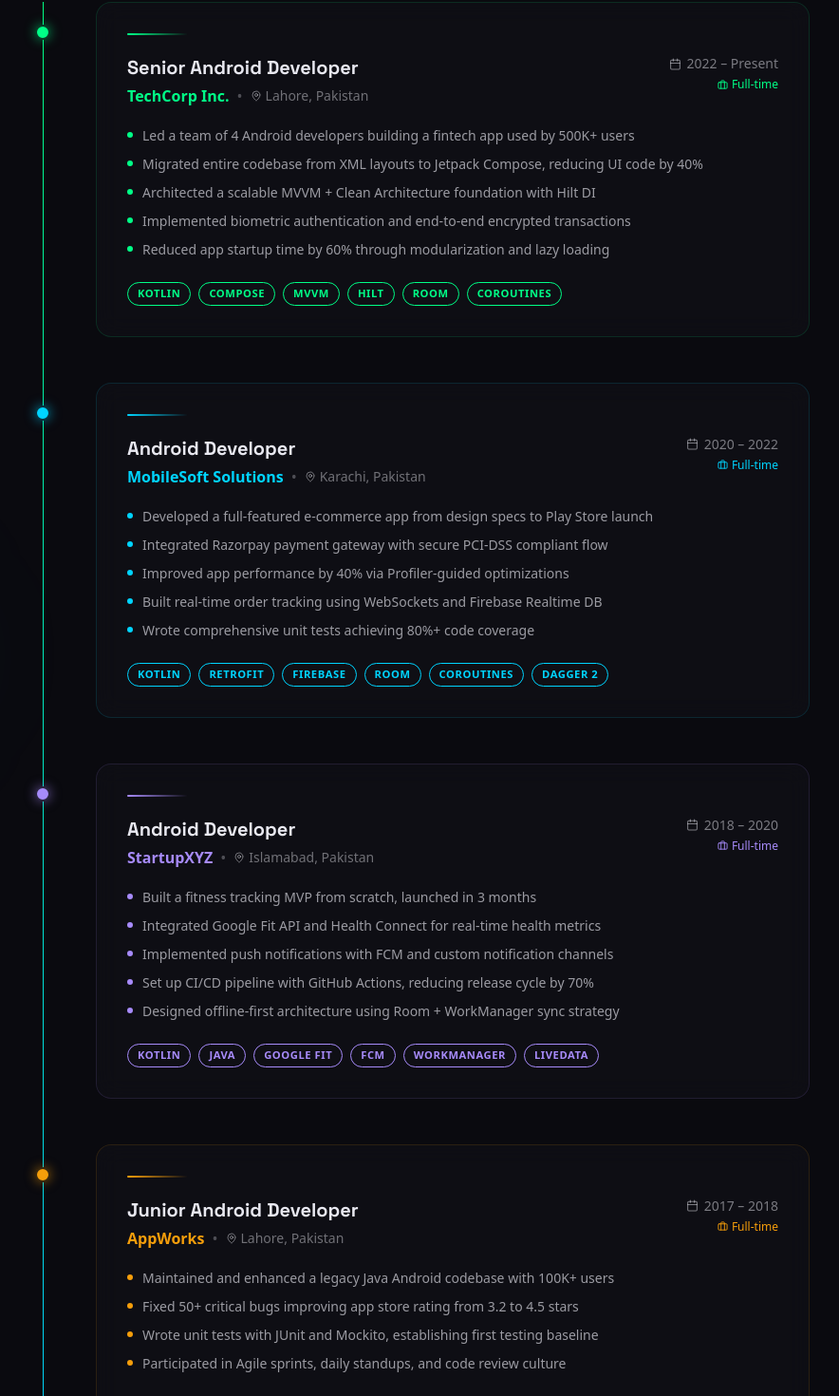
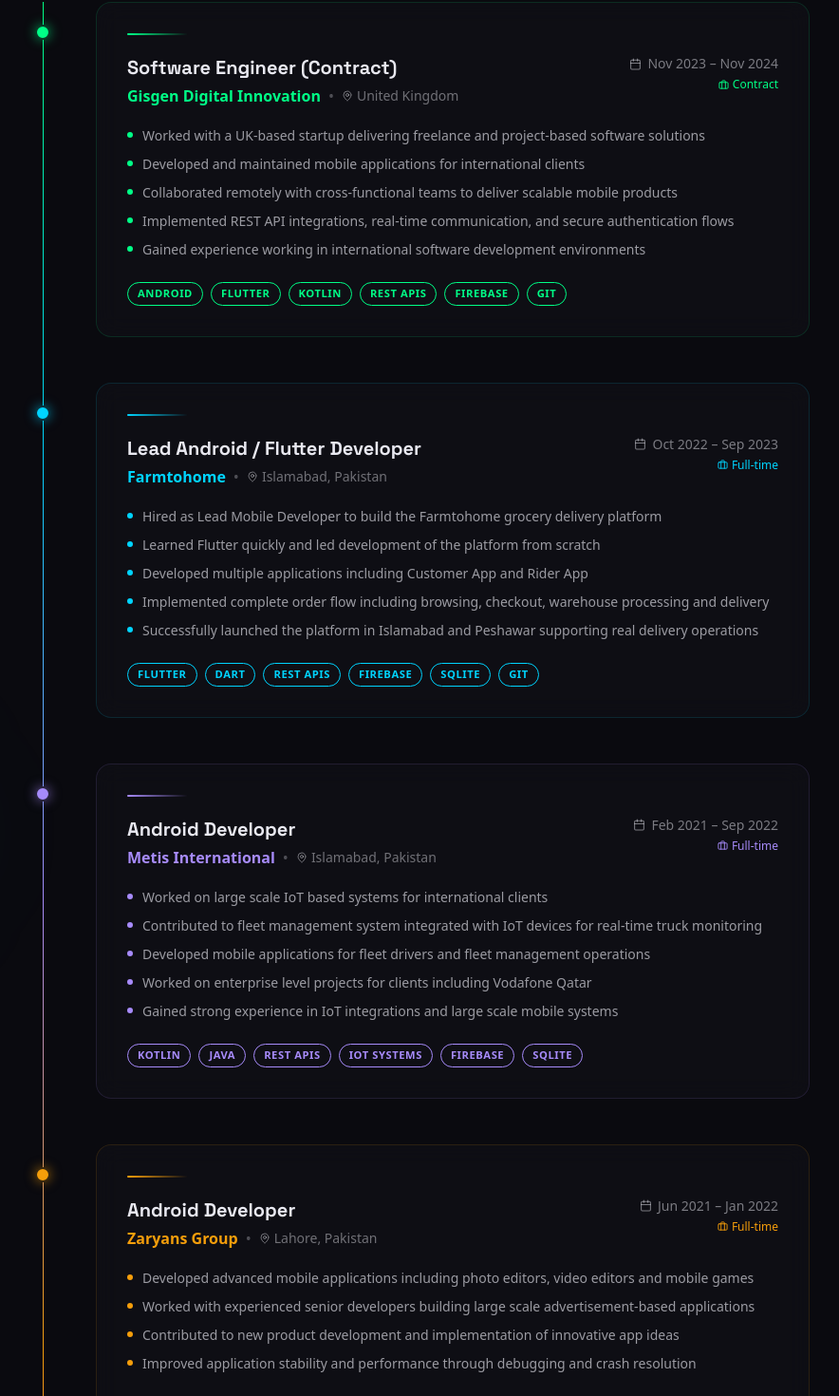
Before and after one commit to Ahsankhansadozai/Portfolio, a Next.js app: page / in a window 1280 px wide. Shown: the part 3580-5050 px from the top of the page at 95% size, without its empty margins (203-1087 px from the left). Built offline with nearby package versions, Linux system fonts and the light colour scheme.

Commit message:
Update Work Experience Section Data

```diff
--- a/app/globals.css
+++ b/app/globals.css
@@ -163,7 +163,14 @@
 
 /* ===== Timeline ===== */
 .timeline-line {
-  background: linear-gradient(to bottom, #00ff87, #00d4ff);
+  background: linear-gradient(
+    to bottom,
+    #00ff87,
+    #00d4ff,
+    #a78bfa,
+    #f59e0b,
+    #ec4899
+  );
 }
 
 /* ===== Skill Bar ===== */
--- a/components/Experience.tsx
+++ b/components/Experience.tsx
@@ -4,69 +4,99 @@
 import { motion, useInView } from "framer-motion";
 import { Briefcase, Calendar, MapPin } from "lucide-react";
 
-const experiences = [
+interface Experience {
+    role: string;
+    company: string;
+    location: string;
+    duration: string;
+    type: string;
+    color: string;
+    achievements: string[];
+    stack: string[];
+}
+
+const experiences: Experience[] = [
     {
-        role: "Senior Android Developer",
-        company: "TechCorp Inc.",
-        location: "Lahore, Pakistan",
-        duration: "2022 – Present",
-        type: "Full-time",
+        role: "Software Engineer (Contract)",
+        company: "Gisgen Digital Innovation",
+        location: "United Kingdom",
+        duration: "Nov 2023 – Nov 2024",
+        type: "Contract",
         color: "#00ff87",
         achievements: [
-            "Led a team of 4 Android developers building a fintech app used by 500K+ users",
-            "Migrated entire codebase from XML layouts to Jetpack Compose, reducing UI code by 40%",
-            "Architected a scalable MVVM + Clean Architecture foundation with Hilt DI",
-            "Implemented biometric authentication and end-to-end encrypted transactions",
-            "Reduced app startup time by 60% through modularization and lazy loading",
+            "Worked with a UK-based startup delivering freelance and project-based software solutions",
+            "Developed and maintained mobile applications for international clients",
+            "Collaborated remotely with cross-functional teams to deliver scalable mobile products",
+            "Implemented REST API integrations, real-time communication, and secure authentication flows",
+            "Gained experience working in international software development environments",
         ],
-        stack: ["Kotlin", "Compose", "MVVM", "Hilt", "Room", "Coroutines"],
+        stack: ["Android", "Flutter", "Kotlin", "REST APIs", "Firebase", "Git"],
     },
+
     {
-        role: "Android Developer",
-        company: "MobileSoft Solutions",
-        location: "Karachi, Pakistan",
-        duration: "2020 – 2022",
+        role: "Lead Android / Flutter Developer",
+        company: "Farmtohome",
+        location: "Islamabad, Pakistan",
+        duration: "Oct 2022 – Sep 2023",
         type: "Full-time",
         color: "#00d4ff",
         achievements: [
-            "Developed a full-featured e-commerce app from design specs to Play Store launch",
-            "Integrated Razorpay payment gateway with secure PCI-DSS compliant flow",
-            "Improved app performance by 40% via Profiler-guided optimizations",
-            "Built real-time order tracking using WebSockets and Firebase Realtime DB",
-            "Wrote comprehensive unit tests achieving 80%+ code coverage",
+            "Hired as Lead Mobile Developer to build the Farmtohome grocery delivery platform",
+            "Learned Flutter quickly and led development of the platform from scratch",
+            "Developed multiple applications including Customer App and Rider App",
+            "Implemented complete order flow including browsing, checkout, warehouse processing and delivery",
+            "Successfully launched the platform in Islamabad and Peshawar supporting real delivery operations",
         ],
-        stack: ["Kotlin", "Retrofit", "Firebase", "Room", "Coroutines", "Dagger 2"],
+        stack: ["Flutter", "Dart", "REST APIs", "Firebase", "SQLite", "Git"],
     },
+
     {
         role: "Android Developer",
-        company: "StartupXYZ",
+        company: "Metis International",
         location: "Islamabad, Pakistan",
-        duration: "2018 – 2020",
+        duration: "Feb 2021 – Sep 2022",
         type: "Full-time",
         color: "#a78bfa",
         achievements: [
-            "Built a fitness tracking MVP from scratch, launched in 3 months",
-            "Integrated Google Fit API and Health Connect for real-time health metrics",
-            "Implemented push notifications with FCM and custom notification channels",
-            "Set up CI/CD pipeline with GitHub Actions, reducing release cycle by 70%",
-            "Designed offline-first architecture using Room + WorkManager sync strategy",
+            "Worked on large scale IoT based systems for international clients",
+            "Contributed to fleet management system integrated with IoT devices for real-time truck monitoring",
+            "Developed mobile applications for fleet drivers and fleet management operations",
+            "Worked on enterprise level projects for clients including Vodafone Qatar",
+            "Gained strong experience in IoT integrations and large scale mobile systems",
         ],
-        stack: ["Kotlin", "Java", "Google Fit", "FCM", "WorkManager", "LiveData"],
+        stack: ["Kotlin", "Java", "REST APIs", "IoT Systems", "Firebase", "SQLite"],
     },
+
     {
-        role: "Junior Android Developer",
-        company: "AppWorks",
+        role: "Android Developer",
+        company: "Zaryans Group",
         location: "Lahore, Pakistan",
-        duration: "2017 – 2018",
+        duration: "Jun 2021 – Jan 2022",
         type: "Full-time",
         color: "#f59e0b",
         achievements: [
-            "Maintained and enhanced a legacy Java Android codebase with 100K+ users",
-            "Fixed 50+ critical bugs improving app store rating from 3.2 to 4.5 stars",
-            "Wrote unit tests with JUnit and Mockito, establishing first testing baseline",
-            "Participated in Agile sprints, daily standups, and code review culture",
+            "Developed advanced mobile applications including photo editors, video editors and mobile games",
+            "Worked with experienced senior developers building large scale advertisement-based applications",
+            "Contributed to new product development and implementation of innovative app ideas",
+            "Improved application stability and performance through debugging and crash resolution",
         ],
-        stack: ["Java", "Android SDK", "SQLite", "JUnit", "Mockito", "XML"],
+        stack: ["Java", "Kotlin", "Android SDK", "Firebase", "REST APIs"],
+    },
+
+    {
+        role: "Android Developer (Intern)",
+        company: "Taramob Tech",
+        location: "Lahore, Pakistan",
+        duration: "Aug 2020 – May 2021",
+        type: "Internship",
+        color: "#ec4899",
+        achievements: [
+            "Started career as an Android Developer Intern working on advertisement-based mobile apps",
+            "Maintained and improved existing apps including Quran reading and PDF reader applications",
+            "Implemented new features and fixed crashes across multiple production apps",
+            "Gained hands-on experience in Android development, debugging and app maintenance",
+        ],
+        stack: ["Java", "Android SDK", "XML", "Firebase", "SQLite"],
     },
 ];
 
```
